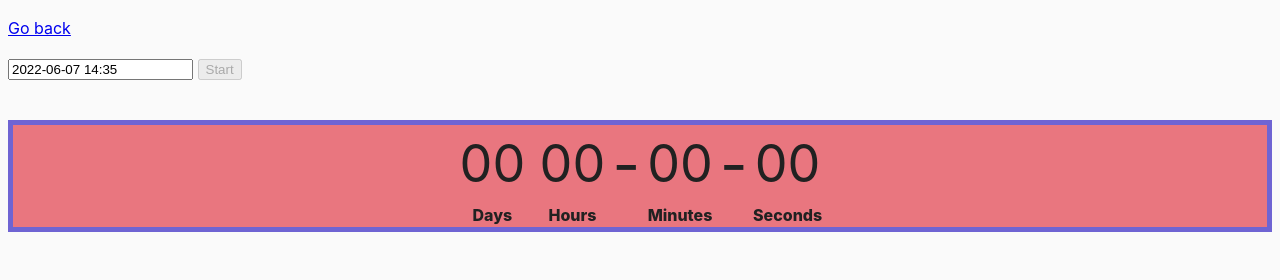
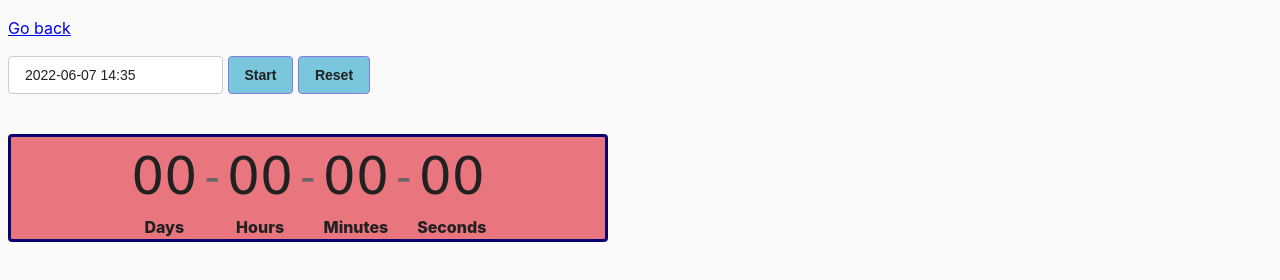
Before and after one commit to iSIayer/hw-09-JS, a website built with Parcel: page src/02-timer.html in a window 1280 px wide. Built offline with nearby package versions, Linux system fonts and the light colour scheme.

Commit message:
task-03 finish
correct timer

```diff
--- a/src/02-timer.html
+++ b/src/02-timer.html
@@ -12,12 +12,14 @@
 
     <input type="text" id="datetime-picker" />
     <button type="button" data-start>Start</button>
+    <button type="button" data-reset>Reset</button>
 
     <div class="timer">
       <div class="field">
         <span class="value" data-days>00</span>
         <span class="label">Days</span>
       </div>
+      <span class="delimiter">-</span>
       <div class="field">
         <span class="value" data-hours>00</span>
         <span class="label">Hours</span>
--- a/src/css/common.css
+++ b/src/css/common.css
@@ -16,3 +16,24 @@ img {
   display: block;
   max-width: 100%;
 }
+
+button {
+  background-color: #7ac6dd;
+  border: 1px solid #897add;
+  border-radius: 4px;
+  color: #212121;
+  cursor: pointer;
+  font-size: 14px;
+  font-weight: 500;
+  padding: 10px 16px;
+  font-weight: bold;
+}
+
+input {
+  border: 1px solid #ccc;
+  border-radius: 4px;
+  color: #212121;
+  font-size: 14px;
+  font-weight: 500;
+  padding: 10px 16px;
+}
--- a/src/css/timer.css
+++ b/src/css/timer.css
@@ -1,11 +1,12 @@
 .timer {
   display: flex;
-  /* flex-direction: column; */
   justify-content: center;
   align-items: center;
-  border: 5px solid rgb(111, 100, 211);
+  border: 3px solid rgb(10, 1, 112);
+  border-radius: 4px;
   background-color: rgb(233, 118, 127);
   margin-top: 40px;
+  max-width: 600px;
 }
 
 .field {
@@ -20,20 +21,18 @@
 .value {
   font-size: 52px;
   font-weight: 400;
+  font-family: 'Abril Fatface', cursive;
 }
 
 .delimiter {
+  font-size: 34px;
+  font-weight: 600;
+  color: rgb(102, 102, 102);
   position: relative;
-  top: -12px;
-  font-size: 60px;
-  font-weight: 400;
+  top: -11px;
 }
 
 .label {
   font-size: 16px;
   font-weight: 800;
 }
-
-.hidden {
-  opacity: 0.2;
-}
--- a/src/js/02-timer.js
+++ b/src/js/02-timer.js
@@ -6,6 +6,7 @@ import Notiflix from 'notiflix';
 // Получаем элементы, содержащие компоненты даты
 const refs = {
   input: document.querySelector('#datetime-picker'),
+  resetBtn: document.querySelector('[data-reset]'),
   btn: document.querySelector('[data-start]'),
   days: document.querySelector('[data-days]'),
   hours: document.querySelector('[data-hours]'),
@@ -61,6 +62,16 @@ refs.btn.addEventListener('click', () => {
   Notiflix.Notify.success('Таймер запущен');
 });
 
+refs.resetBtn.addEventListener('click', () => {
+  clearInterval(intervalId);
+  refs.btn.disabled = true;
+  refs.days.textContent = '00';
+  refs.hours.textContent = '00';
+  refs.minutes.textContent = '00';
+  refs.seconds.textContent = '00';
+  Notiflix.Notify.success('Таймер остановлен');
+});
+
 function convertMs(ms) {
   // Number of milliseconds per unit of time
   const second = 1000;
```
Also changed, not shown: src/js/03-promises.js (+43 -3 lines).
